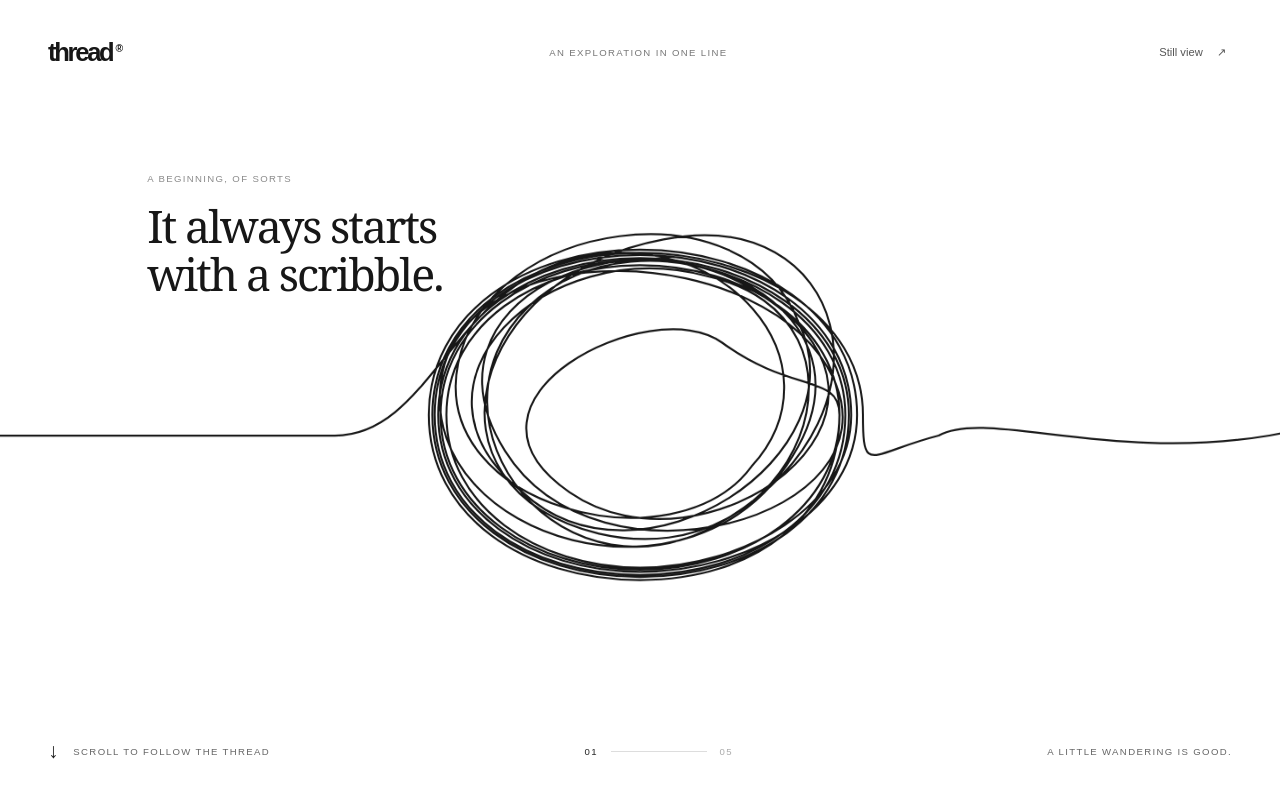
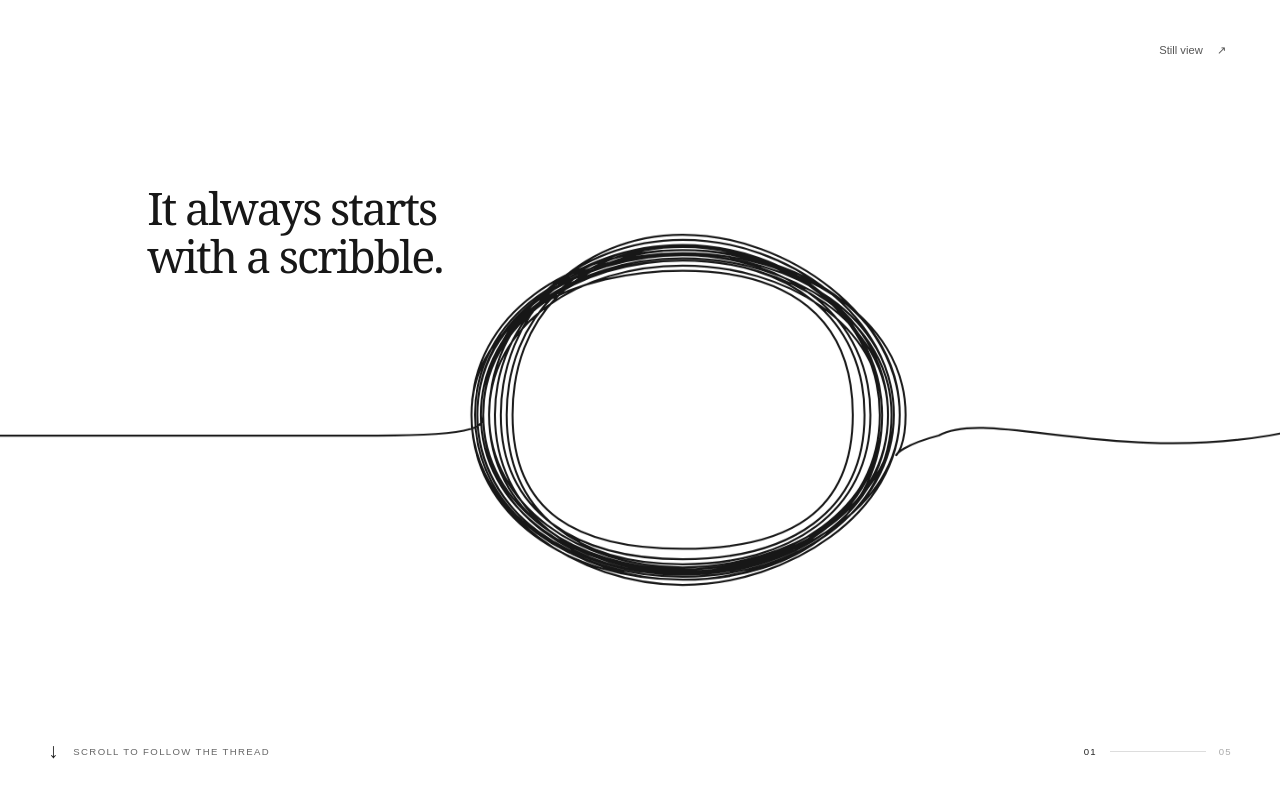
Before and after one commit to vaishalivr/About-Me, a Svelte app: page / in a window 1280 px wide. Shown: the top 796 px of the page. Built offline with nearby package versions, Linux system fonts and the light colour scheme.

Commit message:
Update Site source

```diff
--- a/index.html
+++ b/index.html
@@ -1 +1 @@
-<!doctype html><html lang="en"><head><meta charset="UTF-8"/><meta name="viewport" content="width=device-width, initial-scale=1.0"/><meta name="description" content="A quiet, scroll-driven journey along a single hand-drawn thread."/><link rel="icon" href="/favicon.svg"/><title>Thread — a journey in one line</title></head><body><div id="app"></div><script type="module" src="/src/main.js"></script></body></html>
+<!doctype html><html lang="en"><head><meta charset="UTF-8"/><meta name="viewport" content="width=device-width, initial-scale=1.0"/><meta name="description" content="A quiet, scroll-driven journey along a single hand-drawn thread."/><link rel="icon" href="/favicon.svg?v=2"/><title>Thread — a journey in one line</title></head><body><div id="app"></div><script type="module" src="/src/main.js"></script></body></html>
--- a/src/components/ScrollJourney.svelte
+++ b/src/components/ScrollJourney.svelte
@@ -9,6 +9,7 @@
   let compositionWidth = 6000;
   let distance = 0;
   let travel = 0;
+  $: scrollDistance = distance * scene.scrollDistanceMultiplier;
   let reducedMotion = false;
   let manualStill = null;
   $: still = manualStill ?? reducedMotion;
@@ -20,7 +21,7 @@
     const update = () => {
       frame = 0;
       if (!section) return;
-      travel = Math.max(0, Math.min(distance, -section.getBoundingClientRect().top));
+      travel = Math.max(0, Math.min(distance, -section.getBoundingClientRect().top / scene.scrollDistanceMultiplier));
     };
     const schedule = () => { if (!frame) frame = requestAnimationFrame(update); };
     const measure = () => {
@@ -47,29 +48,28 @@
     };
   });
 </script>
-<section bind:this={section} class:still style:height={still ? 'auto' : `${distance + viewportHeight}px`} aria-label="Follow a continuous thread through a horizontal landscape">
+<section bind:this={section} class:still style:height={still ? 'auto' : `${scrollDistance + viewportHeight}px`} aria-label="Follow a continuous thread through a horizontal landscape">
   <div class="viewport">
-    <header><a class="brand" href="#start" aria-label="Thread, return to beginning">thread<span>®</span></a><span class="edition">AN EXPLORATION IN ONE LINE</span><button onclick={() => manualStill = !still} aria-pressed={still}>{still ? 'Scroll experience' : 'Still view'} <span aria-hidden="true">↗</span></button></header>
-    <div class="opening-note" style:opacity={still ? 1 : Math.max(0, 1 - travel / (viewportWidth * .35))}><span class="tiny">A BEGINNING, OF SORTS</span><h1>It always starts<br/>with a scribble.</h1></div>
+    <header><button onclick={() => manualStill = !still} aria-pressed={still}>{still ? 'Scroll experience' : 'Still view'} <span aria-hidden="true">↗</span></button></header>
+    <div class="opening-note" style:opacity={still ? 1 : Math.max(0, 1 - travel / (viewportWidth * .35))}><h1>It always starts<br/>with a scribble.</h1></div>
     <div class="composition" style:width={still ? '100%' : `${compositionWidth}px`} style:transform={still ? 'none' : `translate3d(${-travel}px,0,0)`}>
       <LineArtwork width={scene.width} height={scene.height} />
       {#if !still}<SceneItems {items} {scene} scaleX={compositionWidth / scene.width} {viewportWidth} {travel} reducedMotion={still} />{/if}
     </div>
     {#if still}<div class="reading"><p class="tiny">THE JOURNEY · STILL VIEW</p>{#each items as item (item.id)}<article><p class="tiny">{item.eyebrow}</p><h2>{item.title}</h2><p>{item.body}</p></article>{/each}</div>{/if}
-    <footer><div class="scroll-cue"><span aria-hidden="true">↓</span><span>{still ? 'TAKE YOUR TIME' : progress > .99 ? 'YOU’VE FOLLOWED THE THREAD' : 'SCROLL TO FOLLOW THE THREAD'}</span></div><div class="progress" aria-hidden="true"><span class="number">{String(Math.min(4, Math.floor(progress * 4)) + 1).padStart(2, '0')}</span><span class="rail"><span style:width={`${progress * 100}%`}></span></span><span class="total">05</span></div><span class="footer-note">A LITTLE WANDERING IS GOOD.</span></footer>
+    <footer><div class="scroll-cue"><span aria-hidden="true">↓</span><span>{still ? 'TAKE YOUR TIME' : progress > .99 ? 'YOU’VE FOLLOWED THE THREAD' : 'SCROLL TO FOLLOW THE THREAD'}</span></div><div class="progress" aria-hidden="true"><span class="number">{String(Math.min(4, Math.floor(progress * 4)) + 1).padStart(2, '0')}</span><span class="rail"><span style:width={`${progress * 100}%`}></span></span><span class="total">05</span></div></footer>
   </div>
 </section>
 <style>
   section { position: relative; }
   .viewport { height: 100svh; position: sticky; top: 0; overflow: hidden; background: #fff; }
   header, footer { position: absolute; z-index: 2; left: 3rem; right: 3rem; display: flex; align-items: center; justify-content: space-between; }
-  header { top: 2.4rem; }
-  .brand { font-size: 1.6rem; font-weight: 650; letter-spacing: -.09em; color: inherit; text-decoration: none; }.brand span { font-size: .65rem; vertical-align: super; margin-left: .3em; letter-spacing: 0; }
-  .edition, .tiny, footer { font-size: .6rem; letter-spacing: .14em; }
-  .edition { color: #777; }button { border: 0; background: none; color: #555; font: inherit; font-size: .7rem; cursor: pointer; padding: .5em; }button span { margin-left: 1em; }button:focus-visible, a:focus-visible { outline: 2px solid #555; outline-offset: .3rem; }
+  header { top: 2.4rem; justify-content: flex-end; }
+  .tiny, footer { font-size: .6rem; letter-spacing: .14em; }
+  button { border: 0; background: none; color: #555; font: inherit; font-size: .7rem; cursor: pointer; padding: .5em; }button span { margin-left: 1em; }button:focus-visible { outline: 2px solid #555; outline-offset: .3rem; }
   .opening-note { position: absolute; left: 11.5%; top: 21%; z-index: 1; pointer-events: none; }.tiny { color: #8b8b8b; }h1 { font-family: Georgia, serif; font-size: clamp(2rem, 3.5vw, 3.6rem); font-weight: 400; letter-spacing: -.045em; line-height: 1.08; margin: 1rem 0 0; }
   .composition { position: absolute; top: 0; height: 100%; will-change: transform; }
   footer { bottom: 2.3rem; color: #666; }.scroll-cue { display: flex; align-items: center; gap: .85rem; }.scroll-cue > span:first-child { font-size: 1.3rem; color: #222; }.progress { display: flex; gap: .8rem; align-items: center; }.number { color: #222; }.total { color: #aaa; }.rail { display: block; width: 6rem; height: 1px; background: #ddd; }.rail > span { display: block; height: 100%; background: #222; }
   .still .viewport { position: relative; min-height: 100svh; height: auto; padding: 8rem 2rem 7rem; }.still .composition { position: relative; height: 28vh; min-height: 10rem; will-change: auto; }.still .opening-note { position: relative; left: auto; top: auto; margin-bottom: 2rem; }.reading { max-width: 42rem; margin: 3rem auto; }.reading article { padding: 2rem 0; border-bottom: 1px solid #eee; }.reading h2 { font: 2rem Georgia, serif; white-space: pre-line; }.reading article > p:last-child { font-size: .9rem; color: #666; line-height: 1.6; }
-  @media (max-width: 600px) { header, footer { left: 1.5rem; right: 1.5rem; }header { top: 1.5rem; }.edition, .footer-note { display: none; }.opening-note { left: 1.5rem; top: 23%; }footer { bottom: 1.5rem; }.scroll-cue { font-size: .5rem; gap: .5rem; }.rail { width: 3rem; }.progress { gap: .5rem; } }
+  @media (max-width: 600px) { header, footer { left: 1.5rem; right: 1.5rem; }header { top: 1.5rem; }.opening-note { left: 1.5rem; top: 23%; }footer { bottom: 1.5rem; }.scroll-cue { font-size: .5rem; gap: .5rem; }.rail { width: 3rem; }.progress { gap: .5rem; } }
 </style>
--- a/src/scene.js
+++ b/src/scene.js
@@ -3,6 +3,7 @@ export const scene = {
   width: 6000,
   height: 900,
   minimumScreens: 5, // start + four full viewport widths of horizontal travel
+  scrollDistanceMultiplier: 1.5, // 50% more vertical travel; no easing lag
   showPlaceholders: true,
   items: [
     { id: 'possibility', x: 1850, y: 250, eyebrow: '01 / UNRAVEL', title: 'Every thought\nstarts somewhere.', body: 'A little chaos. A single thread. A way forward.', reveal: { start: 0.94, end: 0.66, offsetRem: 1.2 } },
@@ -30,7 +31,7 @@ export const linePath = `M -30 490 C 90 490 180 490 260 490
  C 5840 490 5900 490 5970 490`;
 
 // Scribble changes are isolated from the rest of the landscape.
-export const scribbleSettings = { shiftX: 80, extraDiameterRem: 3, delayMs: 30, durationMs: 3000 };
+export const scribbleSettings = { shiftX: 120, extraDiameterRem: 3, delayMs: 30, durationMs: 3000 };
 // Six complete oval passes. Their joins lie on the outer right edge,
 // with vertical tangents, rather than returning to an interior pinch point.
 export const extraLoops = `
@@ -41,8 +42,18 @@ export const extraLoops = `
  C 705 562 612 622 520 622 C 428 622 348 562 348 470 C 348 378 428 318 520 318 C 612 318 698 378 698 470
  C 698 566 616 627 520 627 C 424 627 343 566 343 470 C 343 374 424 313 520 313 C 616 313 710 374 710 470`;
 export const scribbleExit = [710, 470];
-// A single tangent-continuous transition reaches the outer edge before
-// the new oval passes begin; no loop returns to the former interior join.
-export const scribblePath = linePath.slice(linePath.indexOf(' C 340'), linePath.indexOf(' C 685 455'))
-  + ' C 650 450 690 430 690 470' + extraLoops;
+// Outer oval passes replace the former inward hook completely.
+// These are explicit editable coordinates, never randomized.
+export const baseScribble = ` C 350 490 350 480 350 470
+ C 350 375 430 305 520 305 C 610 305 690 375 690 470 C 690 565 610 625 520 625 C 430 625 350 565 350 470
+ C 350 375 430 320 520 320 C 610 320 675 375 675 470 C 675 565 610 610 520 610 C 430 610 365 565 365 470
+ C 365 375 430 295 520 295 C 610 295 705 375 705 470 C 705 565 610 635 520 635 C 430 635 340 565 340 470
+ C 340 375 430 330 520 330 C 610 330 665 375 665 470 C 665 565 610 600 520 600 C 430 600 375 565 375 470
+ C 375 375 430 310 520 310 C 610 310 695 375 695 470 C 695 565 610 620 520 620 C 430 620 355 565 355 470
+ C 355 375 430 300 520 300 C 610 300 700 375 700 470 C 700 565 610 630 520 630 C 430 630 345 565 345 470
+ C 345 375 430 315 520 315 C 610 315 680 375 680 470 C 680 565 610 615 520 615 C 430 615 370 565 370 470
+ C 370 375 430 307 520 307 C 610 307 688 375 688 470 C 688 565 610 623 520 623 C 430 623 360 565 360 470
+ C 360 375 430 305 520 305 C 610 305 690 375 690 470 C 690 565 610 625 520 625 C 430 625 350 565 350 470
+ C 350 375 430 305 520 305 C 610 305 690 375 690 470`;
+export const scribblePath = baseScribble + extraLoops;
 export const landscapePath = linePath.slice(linePath.indexOf(' C 925'));
```
Also changed, not shown: public/favicon.svg, 1 other file (tests, documents, lock files or other folders).
